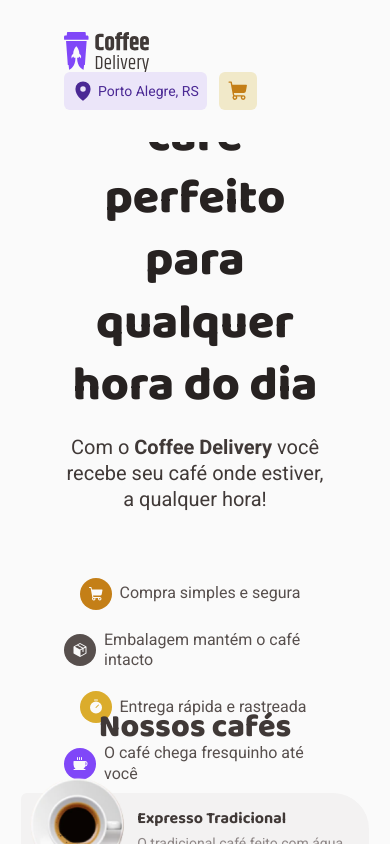
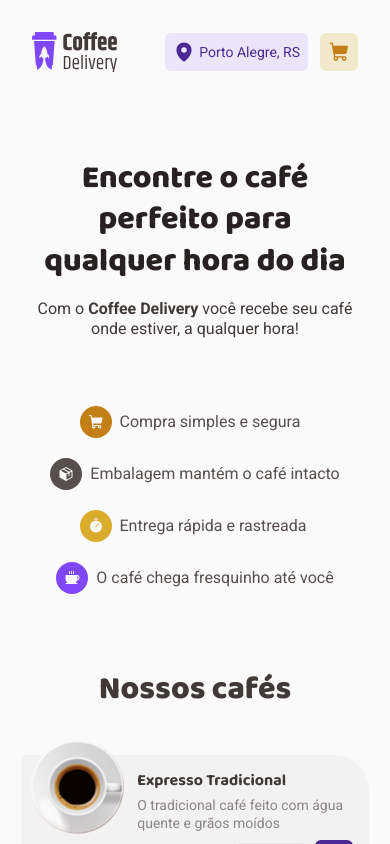
Before and after one commit to alicelopess/coffee-challenge-ts, a React (Vite) app: page / in a window 390 px wide. Shown: the top 844 px of the page. Built offline with nearby package versions, Linux system fonts and the light colour scheme; the HTML template or start-up script is replaced by a standard one.

Commit message:
feat: start to add responsive layout to home page intro section

```diff
--- a/src/components/Header/style.ts
+++ b/src/components/Header/style.ts
@@ -43,6 +43,9 @@ export const HeaderContainer = styled.header`
   /* @media screen and (max-width: 650px) {
     padding: 2rem 64px;
   } */
+  @media screen and (max-width: 1374px) {
+    padding: 2rem 32px;
+  }
 `
 
 export const LogoWrapper = styled.div`
--- a/src/layouts/DefaultLayout/style.ts
+++ b/src/layouts/DefaultLayout/style.ts
@@ -29,4 +29,8 @@ export const LayoutMainContentContainer = styled.div`
   /* @media screen and (max-width: 1246px) {
     padding: 0 32px;
   } */
+
+  @media screen and (max-width: 1374px) {
+    padding: 0 32px;
+  }
 `
--- a/src/pages/Home/style.ts
+++ b/src/pages/Home/style.ts
@@ -1,11 +1,6 @@
 import styled from 'styled-components'
 
 export const HomeContainer = styled.div`
-  /* background: greenyellow; */
-  /* width: 100%; */
-  /* padding: 0 10rem; */
-  /* position: relative; */
-
   display: flex;
   flex-direction: column;
   align-items: center;
@@ -92,6 +87,15 @@ export const IntroSectionMainContent = styled.div`
     align-items: center;
     text-align: center;
   }
+
+  @media screen and (max-width: 856px) {
+    h1 {
+      font-size: 2rem; //32px
+    }
+    span {
+      font-size: 1rem; //16px
+    }
+  }
 `
 
 export const IntroSectionImage = styled.img`
@@ -149,4 +153,8 @@ export const IntroSectionSecondaryContentItem = styled.div`
     line-height: 130%;
     color: ${(props) => props.theme['base-text']};
   }
+
+  /* @media screen and (max-width: 856px) {
+
+  } */
 `
--- a/src/styles/global.ts
+++ b/src/styles/global.ts
@@ -9,6 +9,7 @@ export const GlobalStyle = createGlobalStyle`
 
     *::-webkit-scrollbar {
         width: 0.5rem;
+        height: 0.5rem;
     }
     *::-webkit-scrollbar-track {
         background: transparent;
```
